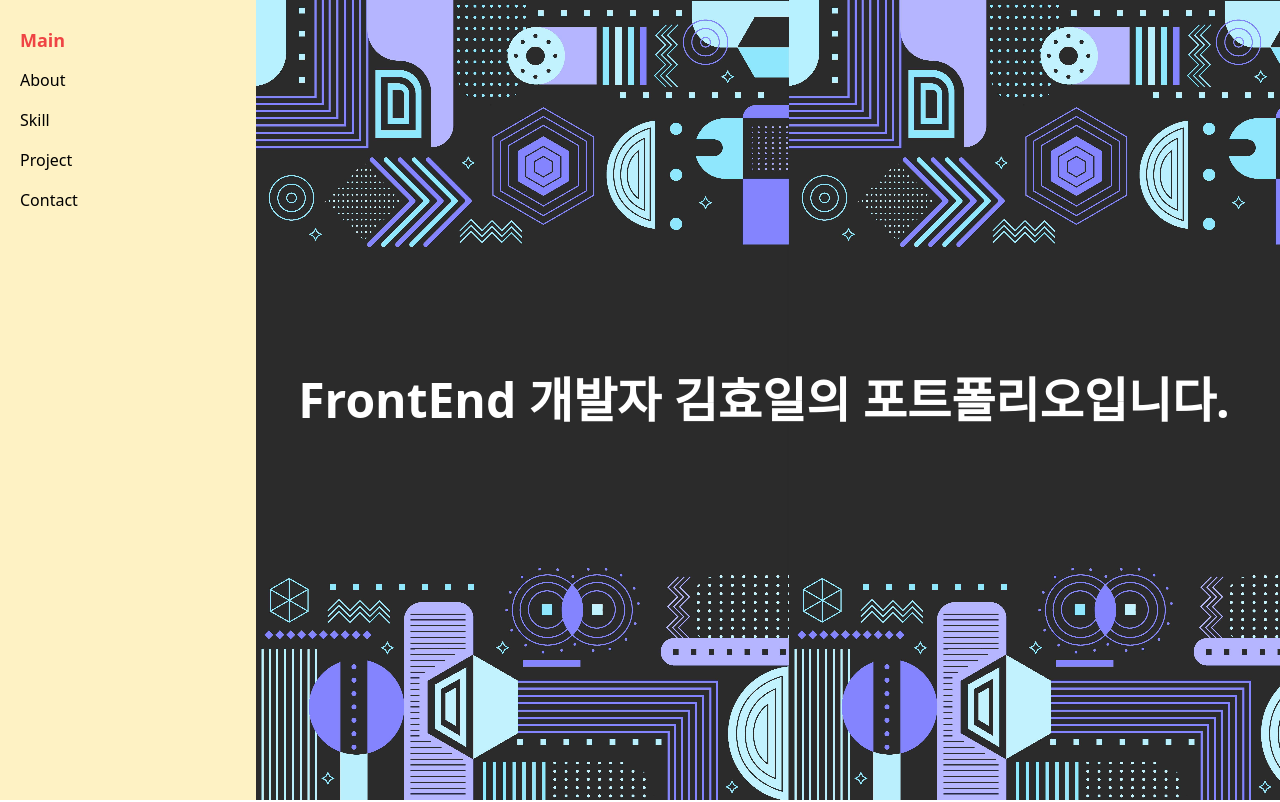
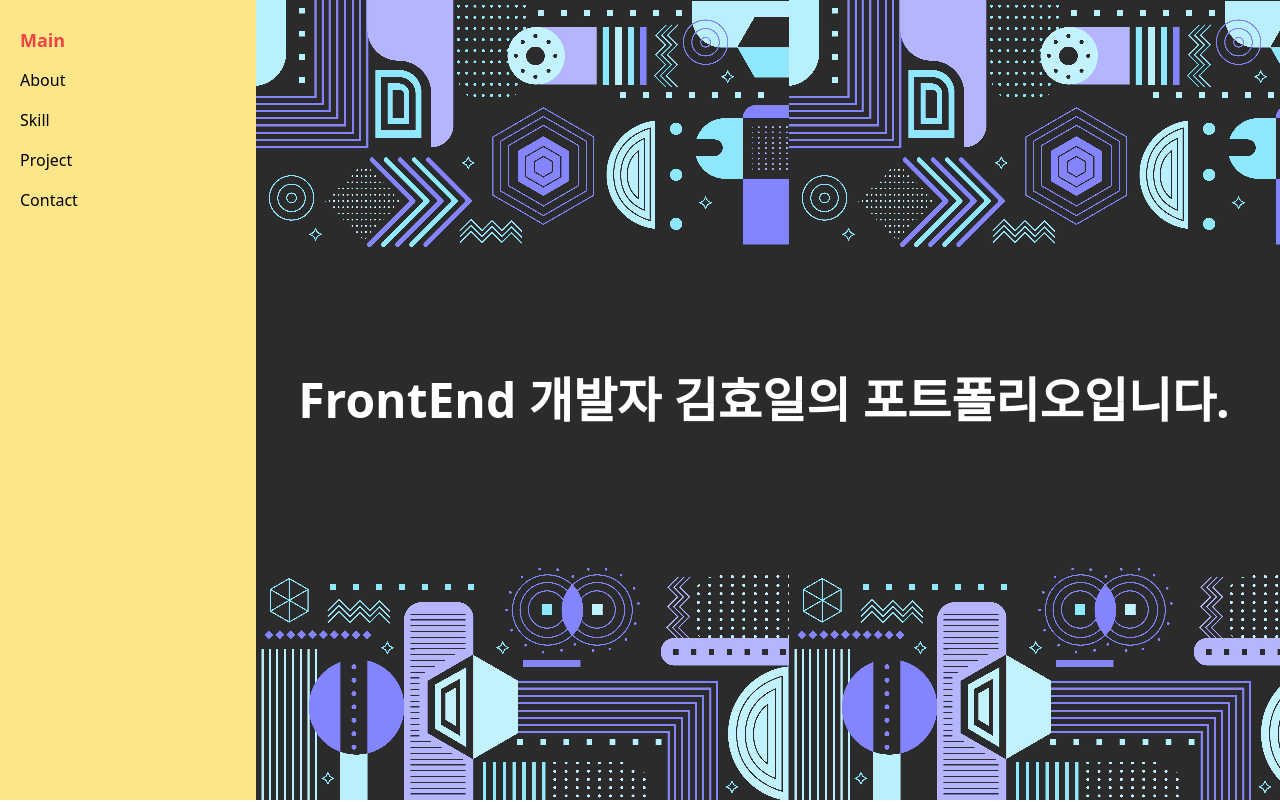
Before and after one commit to khil94/portfolio-web, a Next.js app: page / in a window 1280 px wide. Shown: the top 802 px of the page. Built offline with nearby package versions, Linux system fonts and the light colour scheme.

Commit message:
[style] : SidebarSection Opacity 삭제

```diff
--- a/src/sections/SideBarSection.tsx
+++ b/src/sections/SideBarSection.tsx
@@ -7,7 +7,7 @@ interface IProp {
 
 export default function SideBarSection({ headlings, target }: IProp) {
   return (
-    <aside className=" bg-amber-200 max-sm:hidden bg-opacity-50 fixed top-0 left-0 z-40 w-64 h-screen p-5">
+    <aside className=" bg-amber-200 max-sm:hidden fixed top-0 left-0 z-40 w-64 h-screen p-5">
       <ul>
         {headlings.map((h, i) => {
           return (
```
